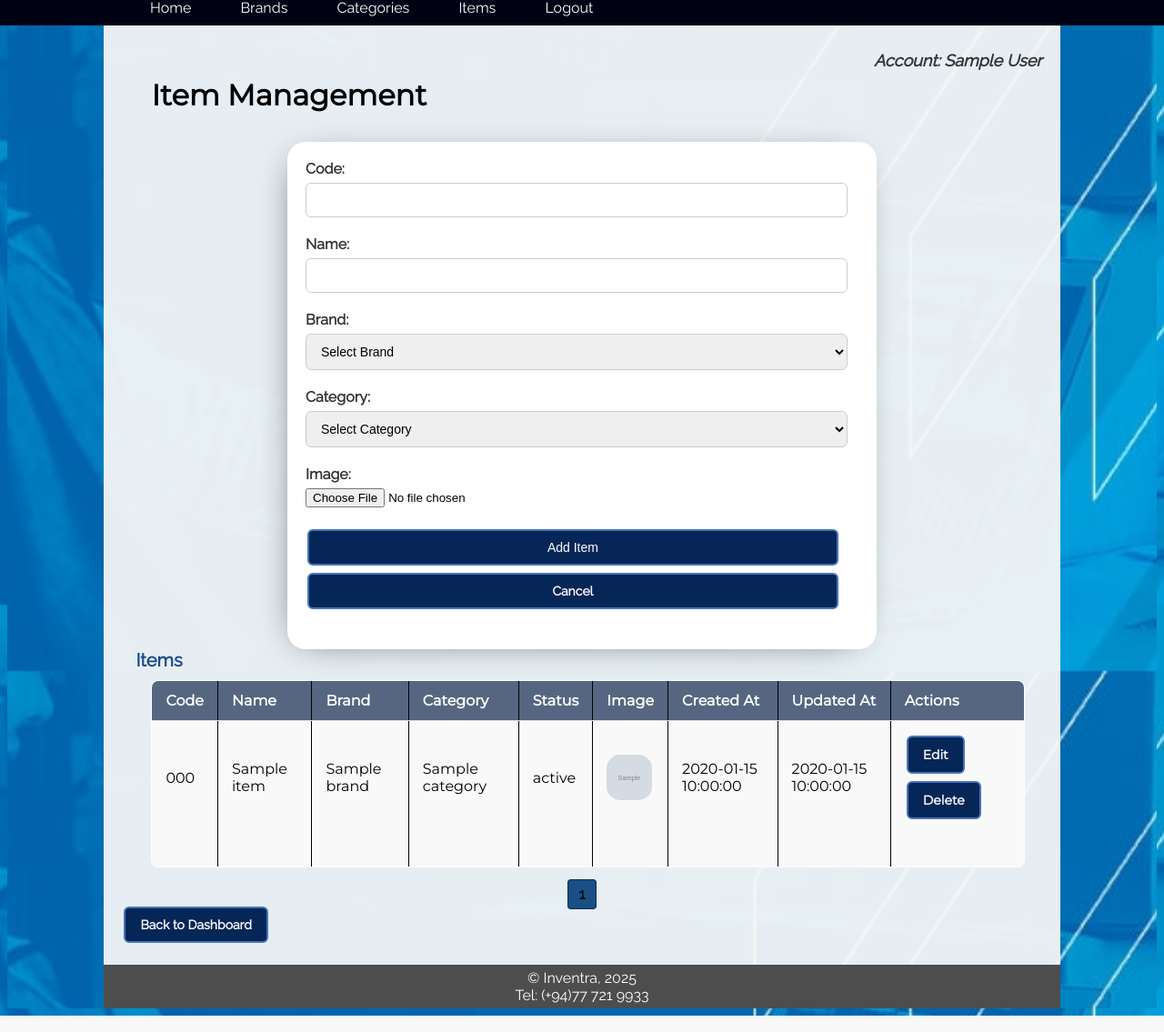
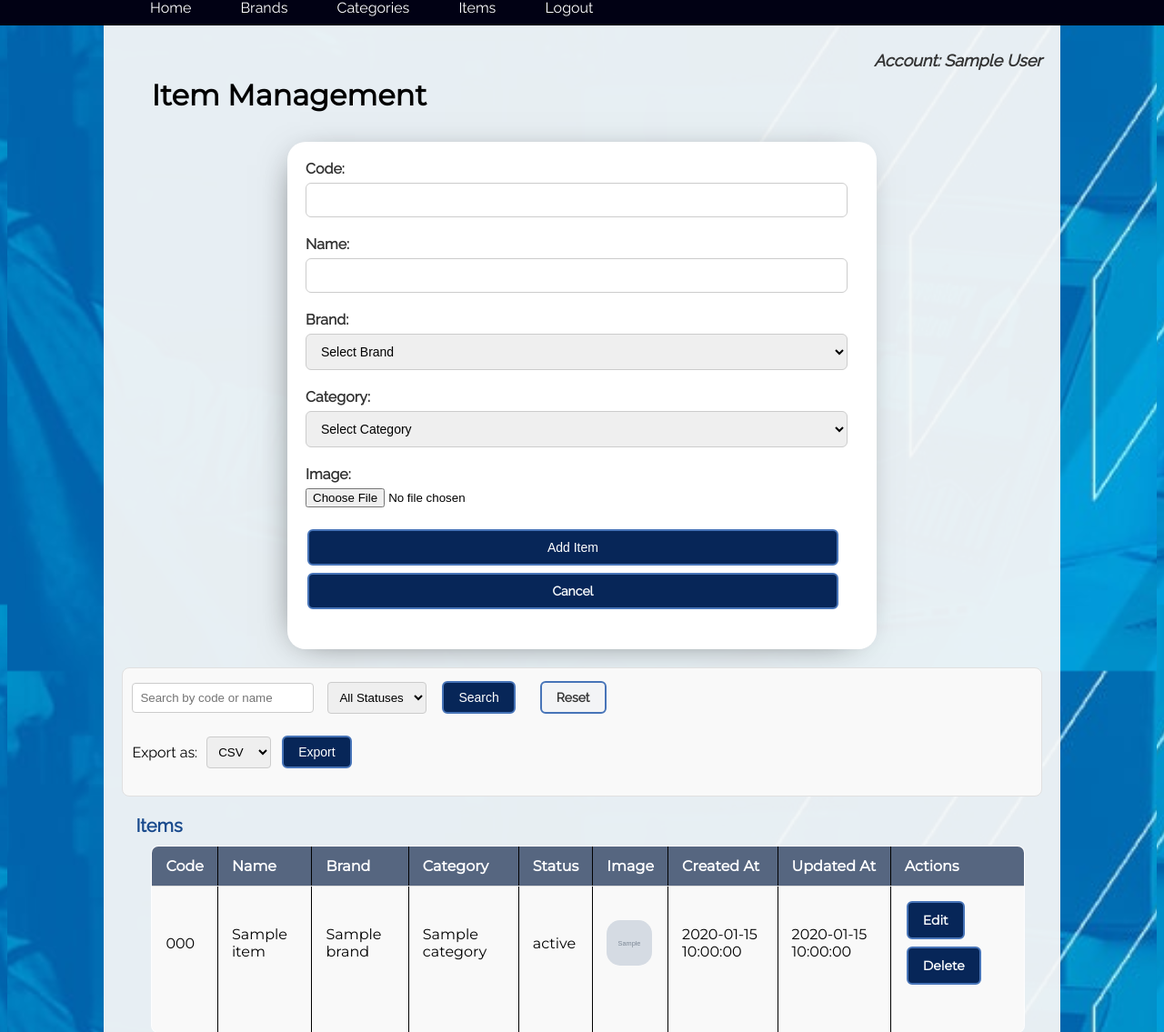
Before and after one commit to NadishiChristina/inventra-mdm, a PHP site: page /item.php in a window 1280 px wide. Shown: the part 135-1270 px from the top of the page at 91% size. Run offline with PHP 8.4, Linux system fonts and the light colour scheme; the visitor is signed in with stand-in values (Sample User, id 1); tables that the repository leaves empty or names only in its code hold one stand-in row (values such as "Sample post"); grey boxes marked "Sample" are stand-in pictures.

Commit message:
Added search + filter + export file functionality for items

```diff
--- a/item.php
+++ b/item.php
@@ -8,9 +8,9 @@ if (!isset($_SESSION['id'])) {
     exit();
 }
 
-$pagename = "Item Management"; // Create and populate a variable called $pagename
-echo "<link rel=stylesheet type=text/css href=mystylesheet.css>"; // Call in stylesheet
-echo "<title>".$pagename."</title>"; // display name of the page as window title
+$pagename = "Item Management";
+echo "<link rel=stylesheet type=text/css href=mystylesheet.css>";
+echo "<title>".$pagename."</title>";
 echo "<body>";
 include("headfile.html"); // include header layout file
 include("detectlogin.php");
@@ -106,23 +106,80 @@ echo "</div>";
 echo "</form>";
 echo "</div>";
 
+echo "<div class='container search-export-wrapper' style='margin-bottom: 20px;'>";
+
+// SEARCH & FILTER FORM
+echo "<form method='get' action='item.php' class='search-filter-form' style='display: flex; gap: 15px; flex-wrap: wrap; align-items: center;'>";
+
+echo "<input type='text' name='search' placeholder='Search by code or name' value='".(isset($_GET['search']) ? htmlspecialchars($_GET['search']) : "")."' style='padding: 8px; width: 200px;'>";
+
+echo "<select name='status_filter' style='padding: 8px;'>";
+echo "<option value=''>All Statuses</option>";
+echo "<option value='Active' ".(isset($_GET['status_filter']) && $_GET['status_filter'] == 'Active' ? 'selected' : '').">Active</option>";
+echo "<option value='Inactive' ".(isset($_GET['status_filter']) && $_GET['status_filter'] == 'Inactive' ? 'selected' : '').">Inactive</option>";
+echo "</select>";
+
+echo "<input type='submit' value='Search' class='btn' style='padding: 8px 16px;'>";
+
+echo "<a href='item.php' class='btn' style='padding: 8px 16px; background-color: #f3f4f6; color: #333; text-decoration: none;'>Reset</a>";
+
+echo "</form>";
+
+// EXPORT FORM
+echo "<form method='post' action='export_items.php' class='export-form' style='display: flex; gap: 10px; align-items: center; margin-top: 15px;'>";
+
+if (isset($_GET['search']) && !empty($_GET['search'])) {
+    echo "<input type='hidden' name='search' value='".htmlspecialchars($_GET['search'])."'>";
+}
+if (isset($_GET['status_filter']) && !empty($_GET['status_filter'])) {
+    echo "<input type='hidden' name='status_filter' value='".htmlspecialchars($_GET['status_filter'])."'>";
+}
+
+echo "<label for='export_format'>Export as:</label>";
+echo "<select name='export_format' id='export_format' style='padding: 8px;'>";
+echo "<option value='csv'>CSV</option>";
+echo "<option value='excel'>Excel</option>";
+echo "<option value='pdf'>PDF</option>";
+echo "</select>";
+
+echo "<input type='submit' value='Export' class='btn' style='padding: 8px 16px;'>";
+
+echo "</form>";
+echo "</div>";
+
+
 // Pagination settings
 $itemsPerPage = 5;
 $page = isset($_GET['page']) ? $_GET['page'] : 1;
 $offset = ($page - 1) * $itemsPerPage;
 
-// Get total number of items
-$countSQL = "SELECT COUNT(*) as total FROM master_item";
+$whereClause = "1=1";
+
+// Apply search filter
+if (isset($_GET['search']) && !empty($_GET['search'])) {
+    $search = mysqli_real_escape_string($conn, $_GET['search']);
+    $whereClause .= " AND (i.code LIKE '%$search%' OR i.name LIKE '%$search%')";
+}
+
+// Apply status filter
+if (isset($_GET['status_filter']) && !empty($_GET['status_filter'])) {
+    $statusFilter = mysqli_real_escape_string($conn, $_GET['status_filter']);
+    $whereClause .= " AND i.status = '$statusFilter'";
+}
+
+// Get total number of items with applied filters
+$countSQL = "SELECT COUNT(*) as total FROM master_item i WHERE $whereClause";
 $countResult = mysqli_query($conn, $countSQL);
 $count = mysqli_fetch_assoc($countResult);
 $totalItems = $count['total'];
 $totalPages = ceil($totalItems / $itemsPerPage);
 
-// Fetch items with brand and category names
+// Fetch items with brand and category names and apply filters
 $SQL = "SELECT i.*, b.name as brand_name, c.name as category_name
         FROM master_item i
         LEFT JOIN master_brand b ON i.brand_id = b.id
         LEFT JOIN master_category c ON i.category_id = c.id
+        WHERE $whereClause
         ORDER BY i.id DESC LIMIT $offset, $itemsPerPage";
 $exeSQL = mysqli_query($conn, $SQL) or die(mysqli_error($conn));
 
@@ -168,19 +225,27 @@ if (mysqli_num_rows($exeSQL) > 0) {
     }
     echo "</table>";
 
-    // Pagination links
+    // Pagination links with search parameters
     echo "<div class='pagination'>";
+    $paginationParams = "";
+    if (isset($_GET['search'])) {
+        $paginationParams .= "&search=" . urlencode($_GET['search']);
+    }
+    if (isset($_GET['status_filter'])) {
+        $paginationParams .= "&status_filter=" . urlencode($_GET['status_filter']);
+    }
+
     for ($i = 1; $i <= $totalPages; $i++) {
-        echo "<a id='number' href='item.php?page=$i' ".($page == $i ? "class='active'" : "").">$i</a> ";
+        echo "<a id='number' href='item.php?page=$i$paginationParams' ".($page == $i ? "class='active'" : "").">$i</a> ";
     }
     echo "</div>";
 } else {
-    echo "<p>No items found. Add your first item using the form above.</p>";
+    echo "<p>No items found. Add your first item using the form above or try a different search.</p>";
 }
 
 echo "<a href='dashboard.php' class='btn'>Back to Dashboard</a>";
 echo "</div>";
 
-include("footfile.html"); // include head layout
+include("footfile.html"); // include footer layout
 echo "</body>";
 ?>
--- a/mystylesheet.css
+++ b/mystylesheet.css
@@ -440,3 +440,18 @@ p {
     background-color: #3498db;
     color: white;
 }
+
+.search-export-wrapper {
+    background-color: #f9f9f9;
+    padding: 10px;
+    border-radius: 8px;
+    border: 1px solid #e0e0e0;
+	margin-top: 20px;;
+}
+
+.search-filter-form input[type="text"],
+.search-filter-form select,
+.export-form select {
+    border: 1px solid #ccc;
+    border-radius: 4px;
+}
```
Also changed, not shown: export_items.php (added, +157 -0 lines).
